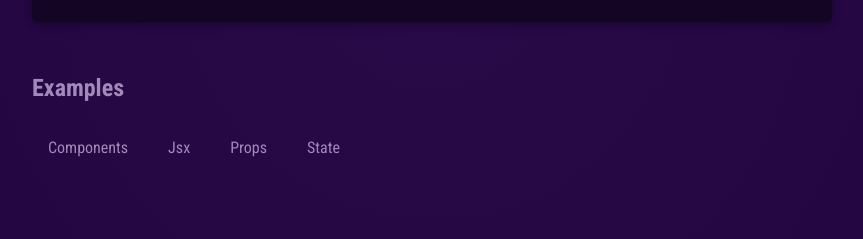
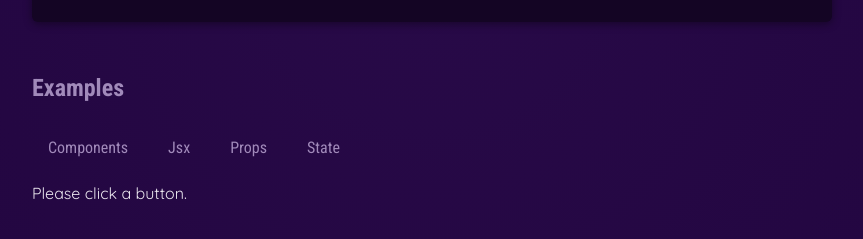
Before and after one commit to apipkurniawan/react-essentials, a React (Vite) app: page / in a window 1280 px wide. Shown: the part 677-916 px from the top of the page, without its empty margins (208-1071 px from the left). Built offline with nearby package versions, Linux system fonts and the light colour scheme.

Commit message:
useState

```diff
--- a/src/App.jsx
+++ b/src/App.jsx
@@ -1,11 +1,14 @@
+import React, { useState } from 'react';
 import CoreConcepts from './components/CoreConcepts';
 import Header from './components/Header/Header';
 import TabButton from './components/TabButton';
 import { CORE_CONCEPTS } from './data';
 
 function App() {
+  const [selectedTopic, setSelectedTopic] = useState('Please click a button.');
+
   function handleClick(selectButton) {
-    console.log('testt : ', selectButton);
+    setSelectedTopic(selectButton);
   }
 
   return (
@@ -35,6 +38,7 @@ function App() {
             <TabButton onClick={() => handleClick('props')}>Props</TabButton>
             <TabButton onClick={() => handleClick('state')}>State</TabButton>
           </menu>
+          {selectedTopic}
         </section>
       </main>
     </div>
```
